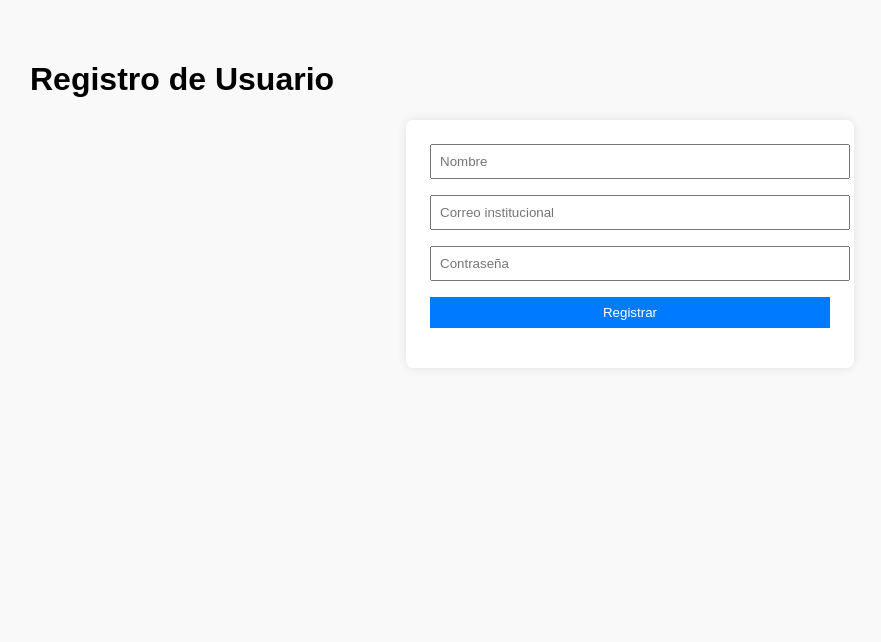
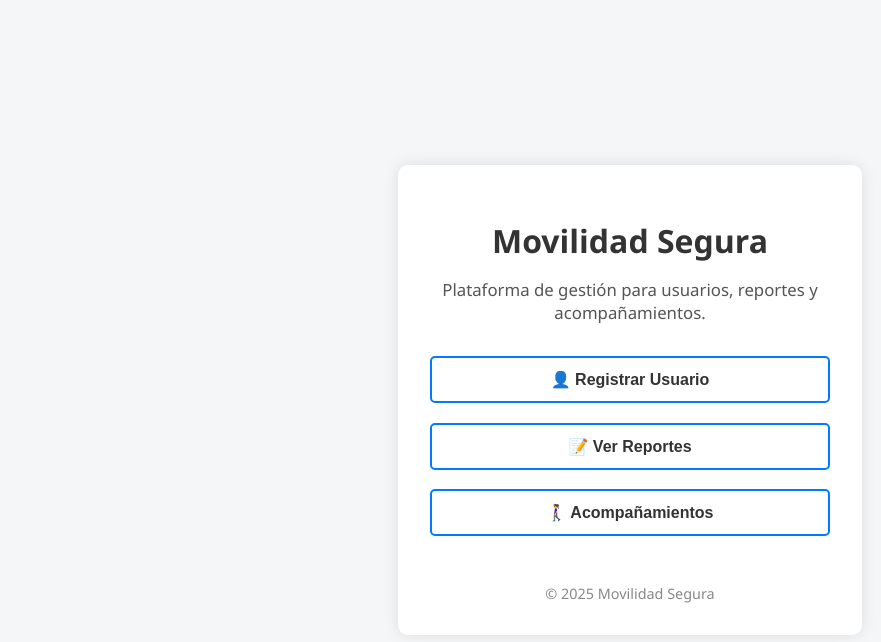
Before and after one commit to ArielArcentales/DEV-CHALLENGE-G5, a website: page front/index.html in a window 1280 px wide. Shown: the whole page, without its empty margins (10-891 px from the left). Drawn offline with Linux system fonts and the light colour scheme.

Commit message:
Pàgina principal con elace a registro de usuario

```diff
--- a/front/index.html
+++ b/front/index.html
@@ -1,24 +1,69 @@
-<!-- Interfaz principal
-Aqui vamos a utilizar Bootstrap -->
 <!DOCTYPE html>
 <html lang="es">
 <head>
   <meta charset="UTF-8" />
   <meta name="viewport" content="width=device-width, initial-scale=1.0" />
-  <title>Registro de Usuarios</title>
+  <title>Inicio | Movilidad Segura</title>
   <link rel="stylesheet" href="style.css" />
+  <style>
+    .menu {
+      display: flex;
+      flex-direction: column;
+      gap: 1.2rem;
+      margin-top: 2rem;
+    }
+
+    .menu a {
+      text-decoration: none;
+    }
+
+    .menu button {
+      background-color: #ffffff;
+      color: #333;
+      border: 2px solid #007bff;
+      font-weight: 600;
+      transition: all 0.3s ease;
+    }
+
+    .menu button:hover {
+      background-color: #007bff;
+      color: white;
+      transform: translateY(-2px);
+      box-shadow: 0 4px 10px rgba(0, 123, 255, 0.2);
+    }
+
+    .footer {
+      text-align: center;
+      margin-top: 3rem;
+      font-size: 0.9rem;
+      color: #888;
+    }
+  </style>
 </head>
 <body>
-  <h1>Registro de Usuario</h1>
-  <form id="registroForm">
-    <input type="text" id="nombre" placeholder="Nombre" required />
-    <input type="email" id="correo" placeholder="Correo institucional" required />
-    <input type="password" id="contrasena" placeholder="Contraseña" required />
-    <button type="submit">Registrar</button>
-  </form>
+  <div class="container">
+    <h1 style="margin-bottom: 0.5rem;">Movilidad Segura</h1>
+    <p style="text-align: center; font-size: 1.05rem; color: #555;">
+      Plataforma de gestión para usuarios, reportes y acompañamientos.
+    </p>
 
-  <p id="mensaje"></p>
+    <div class="menu">
+      <a href="registro.html">
+        <button>👤 Registrar Usuario</button>
+      </a>
+      <a href="reportes.html">
+        <button>📝 Ver Reportes</button>
+      </a>
+      <a href="acompañamientos.html">
+        <button>🚶‍♀️ Acompañamientos</button>
+      </a>
+    </div>
 
-  <script src="main.js"></script>
+    <div class="footer">
+      &copy; <span id="year"></span> Movilidad Segura
+    </div>
+  </div>
+
+  <script src="js/main.js"></script>
 </body>
 </html>
--- a/front/main.js
+++ /dev/null
@@ -1,35 +0,0 @@
-// Código JS
-//URL del backend
-const API_URL = 'http://localhost:3000/api/usuarios';
-
-document.addEventListener('DOMContentLoaded', () => {
-  const form = document.getElementById('registroForm');
-  const mensaje = document.getElementById('mensaje');
-
-  form.addEventListener('submit', async (e) => {
-    e.preventDefault();
-
-    // Obtiener los valores del formulario
-    const nombre = document.getElementById('nombre').value;
-    const correo = document.getElementById('correo').value;
-    const contrasena = document.getElementById('contrasena').value;
-
-    try {
-      //Envíar los datos al backend
-      const res = await fetch(API_URL, {
-        method: 'POST',
-        headers: { 'Content-Type': 'application/json' },
-        body: JSON.stringify({ nombre, correo, contrasena })
-      });
-
-      const data = await res.json();
-
-      //Muestra el mensaje de respuesta
-      mensaje.textContent = data.mensaje || data.error;
-      mensaje.style.color = res.ok ? 'green' : 'red';
-    } catch (err) {
-      mensaje.textContent = 'Error al conectar con el servidor';
-      mensaje.style.color = 'red';
-    }
-  });
-});
--- a/front/style.css
+++ b/front/style.css
@@ -1,29 +1,73 @@
-/* Vamos a colocar los estilos perzonalizados */
 body {
-  font-family: Arial, sans-serif;
-  padding: 2rem;
-  background-color: #f9f9f9;
+  font-family: 'Segoe UI', Tahoma, Geneva, Verdana, sans-serif;
+  background: #f4f6f8;
+  display: flex;
+  justify-content: center;
+  align-items: center;
+  height: 100vh;
+  margin: 0;
 }
 
-form {
+
+.container {
+  background: white;
+  padding: 2rem;
+  border-radius: 10px;
+  box-shadow: 0 0 15px rgba(0, 0, 0, 0.1);
+  width: 100%;
   max-width: 400px;
-  margin: auto;
-  background: white;
-  padding: 1.5rem;
-  border-radius: 8px;
-  box-shadow: 0 0 10px rgba(0,0,0,0.1);
 }
 
-input, button {
-  display: block;
-  width: 100%;
-  margin-bottom: 1rem;
-  padding: 0.5rem;
+
+h1 {
+  text-align: center;
+  margin-bottom: 1.5rem;
+  color: #333;
 }
 
+
+input {
+  width: 100%;
+  padding: 0.75rem;
+  margin-bottom: 1rem;
+  border: 1px solid #ccc;
+  border-radius: 5px;
+  font-size: 1rem;
+}
+
+
 button {
+  width: 100%;
+  padding: 0.75rem;
   background-color: #007bff;
   color: white;
   border: none;
+  border-radius: 5px;
+  font-size: 1rem;
   cursor: pointer;
+  transition: background-color 0.3s ease;
 }
+
+button:hover {
+  background-color: #0056b3;
+}
+
+
+#mensaje {
+  text-align: center;
+  margin-top: 1rem;
+  font-weight: bold;
+}
+
+
+.volver {
+  display: block;
+  text-align: center;
+  margin-top: 1.5rem;
+  color: #007bff;
+  text-decoration: none;
+}
+
+.volver:hover {
+  text-decoration: underline;
+}
```
